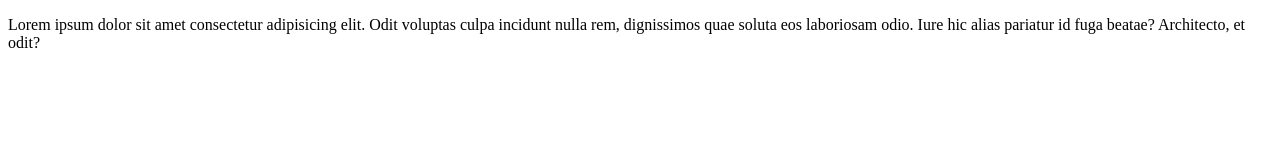
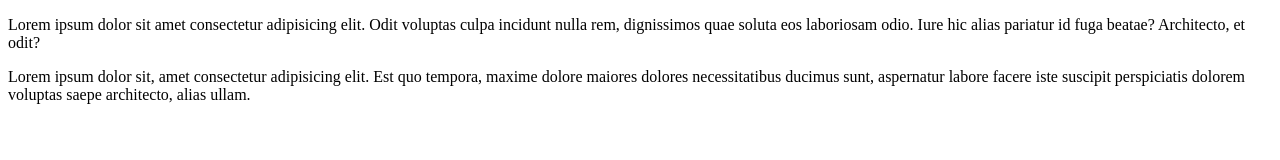
Before and after one commit to alexandretoro/Ola-Mundo, a plain HTML site: page index.html in a window 1280 px wide. Drawn offline with Linux system fonts and the light colour scheme.

Commit message:
Parágrafo 2 add
Inserção do segundo parágrado

```diff
--- a/index.html
+++ b/index.html
@@ -8,5 +8,6 @@
 </head>
 <body>
     <p>Lorem ipsum dolor sit amet consectetur adipisicing elit. Odit voluptas culpa incidunt nulla rem, dignissimos quae soluta eos laboriosam odio. Iure hic alias pariatur id fuga beatae? Architecto, et odit?</p>
+    <p>Lorem ipsum dolor sit, amet consectetur adipisicing elit. Est quo tempora, maxime dolore maiores dolores necessitatibus ducimus sunt, aspernatur labore facere iste suscipit perspiciatis dolorem voluptas saepe architecto, alias ullam.</p>
 </body>
 </html>
```
